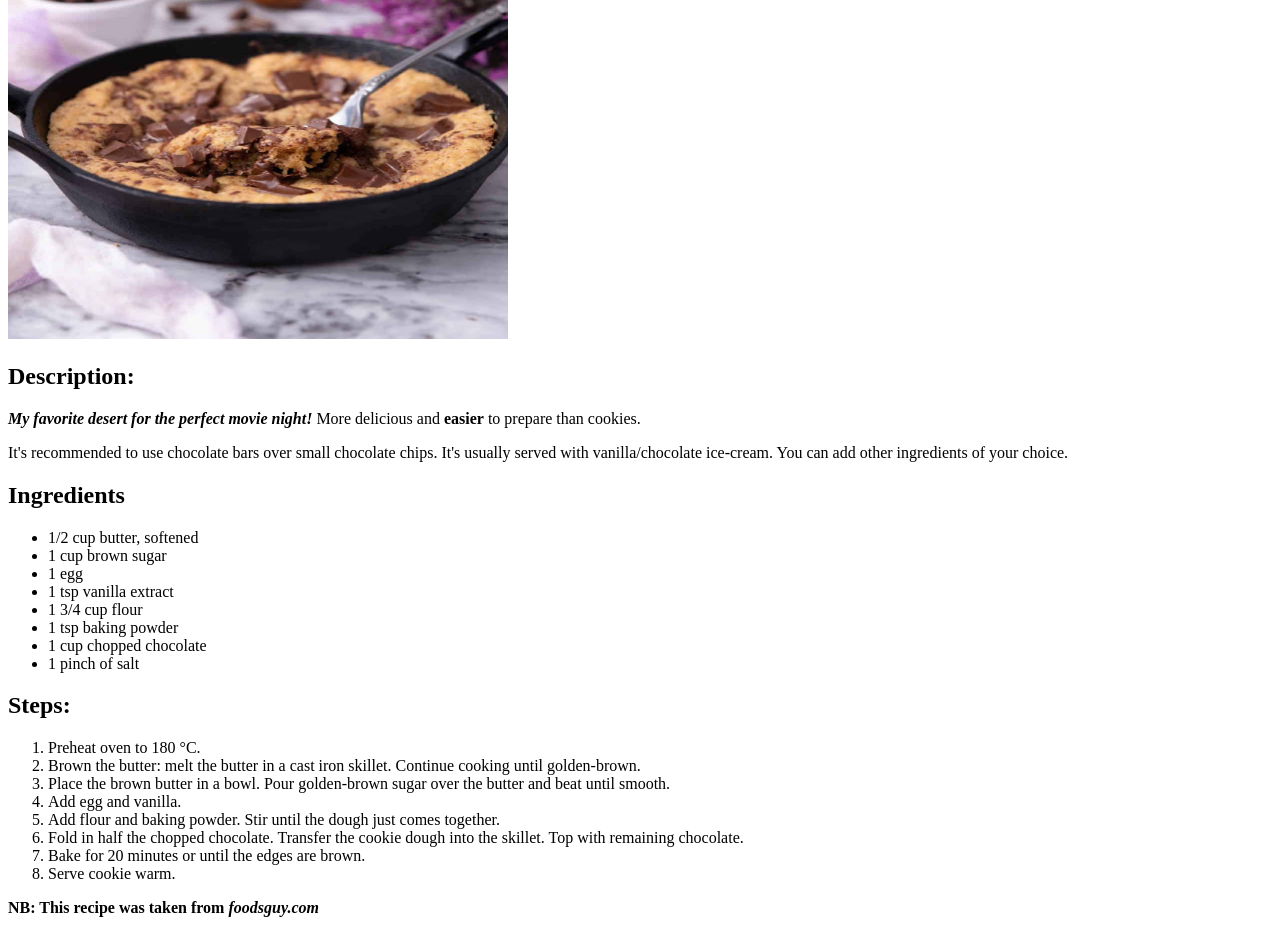
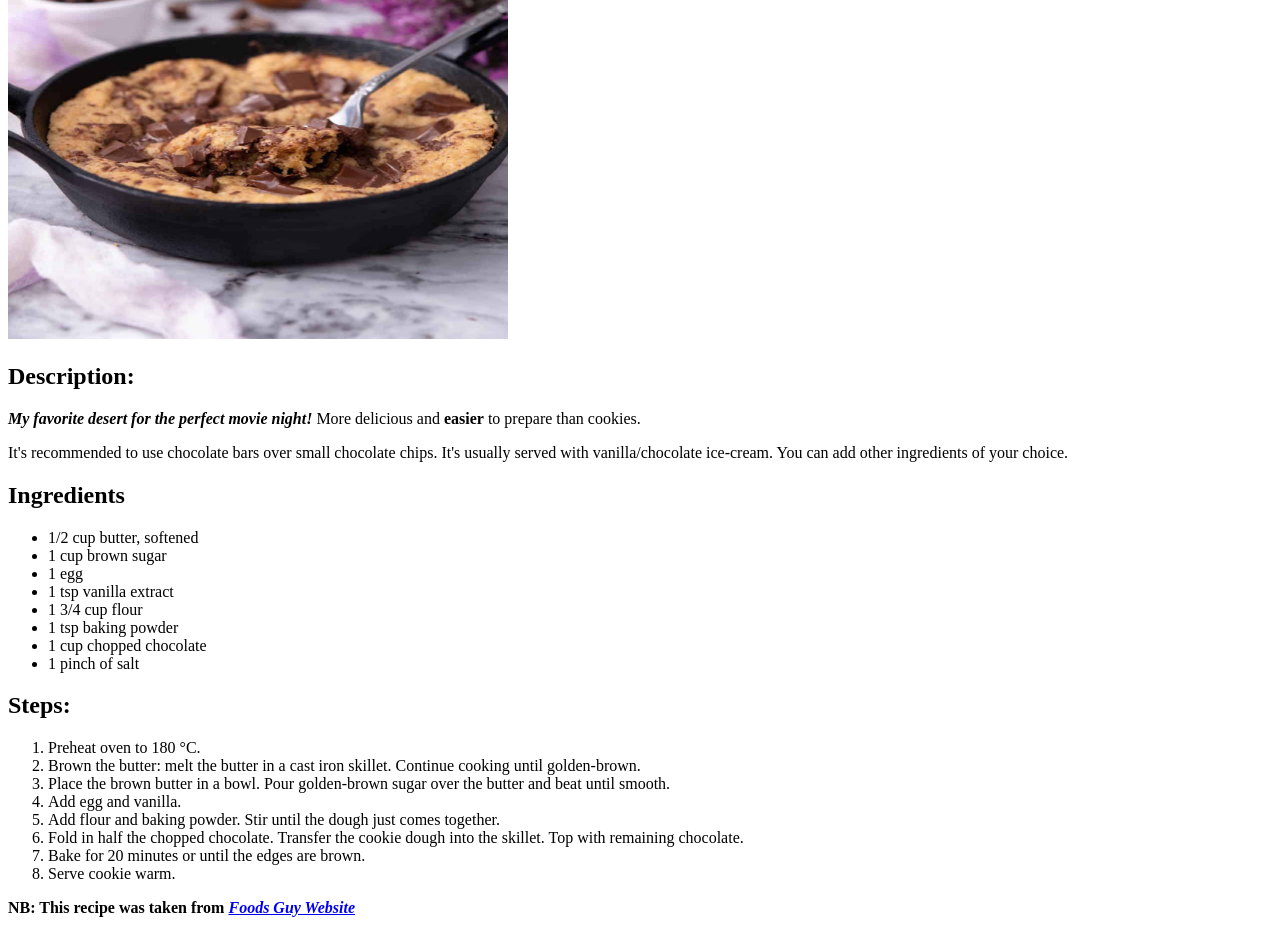
Before and after one commit to ikonyx/odin-recipes, a plain HTML site: page recipes/cookie-dough.html in a window 1280 px wide. Shown: the part 241-1174 px from the top of the page. Drawn offline with Linux system fonts and the light colour scheme.

Commit message:
Add link of the source of the  first recipe

```diff
--- a/recipes/cookie-dough.html
+++ b/recipes/cookie-dough.html
@@ -50,7 +50,8 @@
             <li>Serve cookie warm.</li>
         </ol>
 
-        <p><strong>NB: This recipe was taken from <em>foodsguy.com</em></strong></p>
+        <p><strong>NB: This recipe was taken from <em><a href="https://foodsguy.com/" target="_blank"
+            rel="noopener noreferrer">Foods Guy Website</a> </em></strong></p>
     </body>
 
 
```
